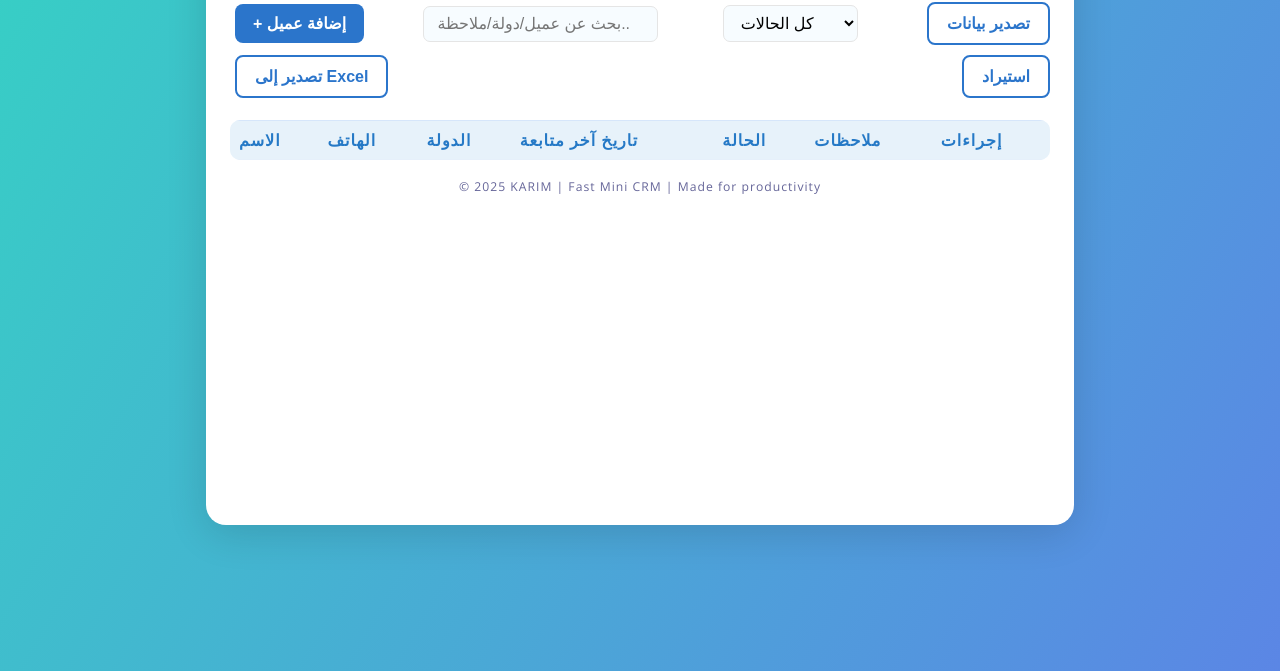
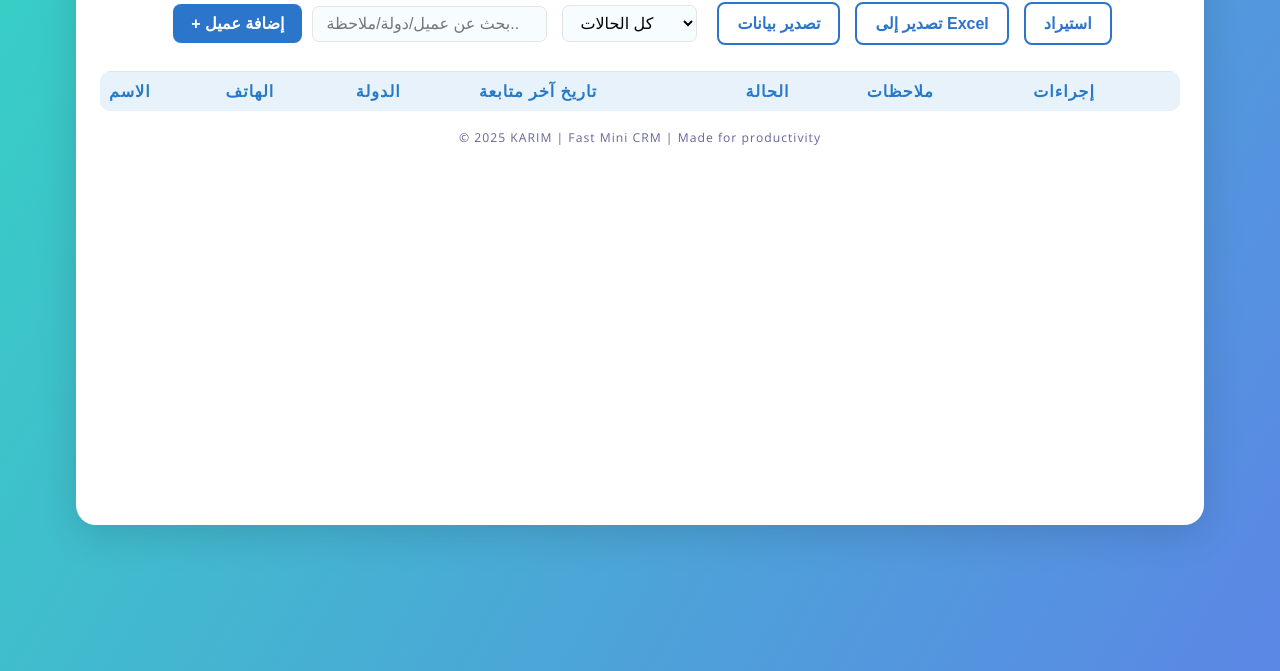
Before and after one commit to KarimAmsha/EuroSweet, a plain HTML site: page karim_crm_lite.html in a window 1280 px wide. Shown: the part 129-800 px from the top of the page. Drawn offline with nearby package versions, Linux system fonts and the light colour scheme.

Commit message:
Update karim_crm_lite.html

```diff
--- a/karim_crm_lite.html
+++ b/karim_crm_lite.html
@@ -22,7 +22,7 @@
       padding: 32px 24px 22px 24px;
       margin-top: 40px;
       width: 100%;
-      max-width: 820px;
+      max-width: 1080px;
       min-height: 560px;
       position: relative;
     }
@@ -41,8 +41,17 @@
       user-select: none;
     }
     .crm-actions {
-      display: flex; justify-content: space-between; align-items: center;
-      margin-bottom: 22px; flex-wrap: wrap; gap:10px;
+      display: flex;
+      flex-wrap: nowrap;           /* ألغِ الالتفاف لأسطر متعددة */
+      gap: 10px;
+      overflow-x: auto;            /* أضف تمرير أفقي إذا زادت الأزرار */
+      justify-content: flex-start; /* الأزرار من اليمين أو اليسار حسب اللغة */
+      align-items: center;
+      margin-bottom: 22px;
+      padding-bottom: 4px;
+    }
+    .crm-actions {
+      justify-content: center;
     }
     .crm-actions .btn {
       padding: 10px 18px; border-radius: 8px; border: none; font-size: 1rem;
```
